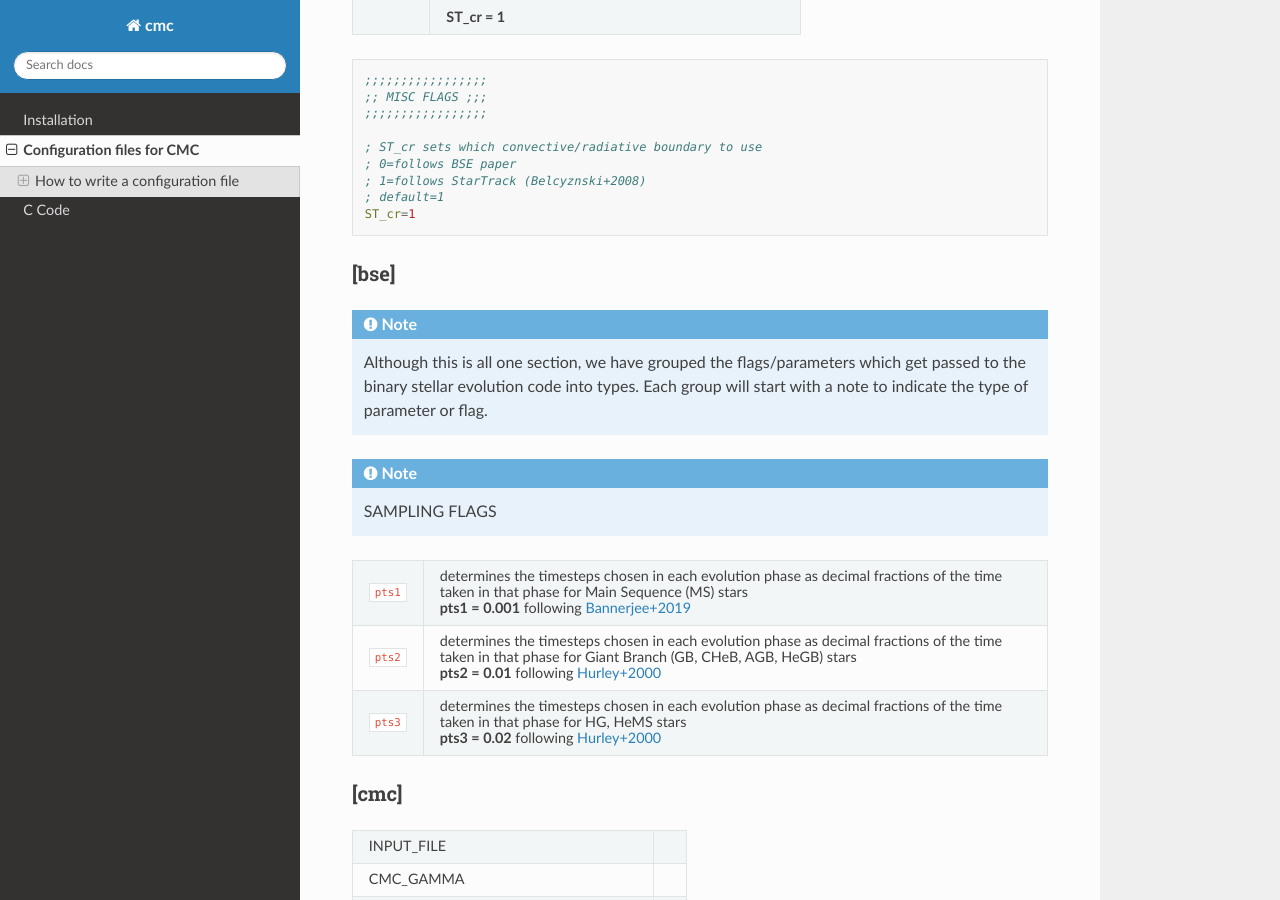
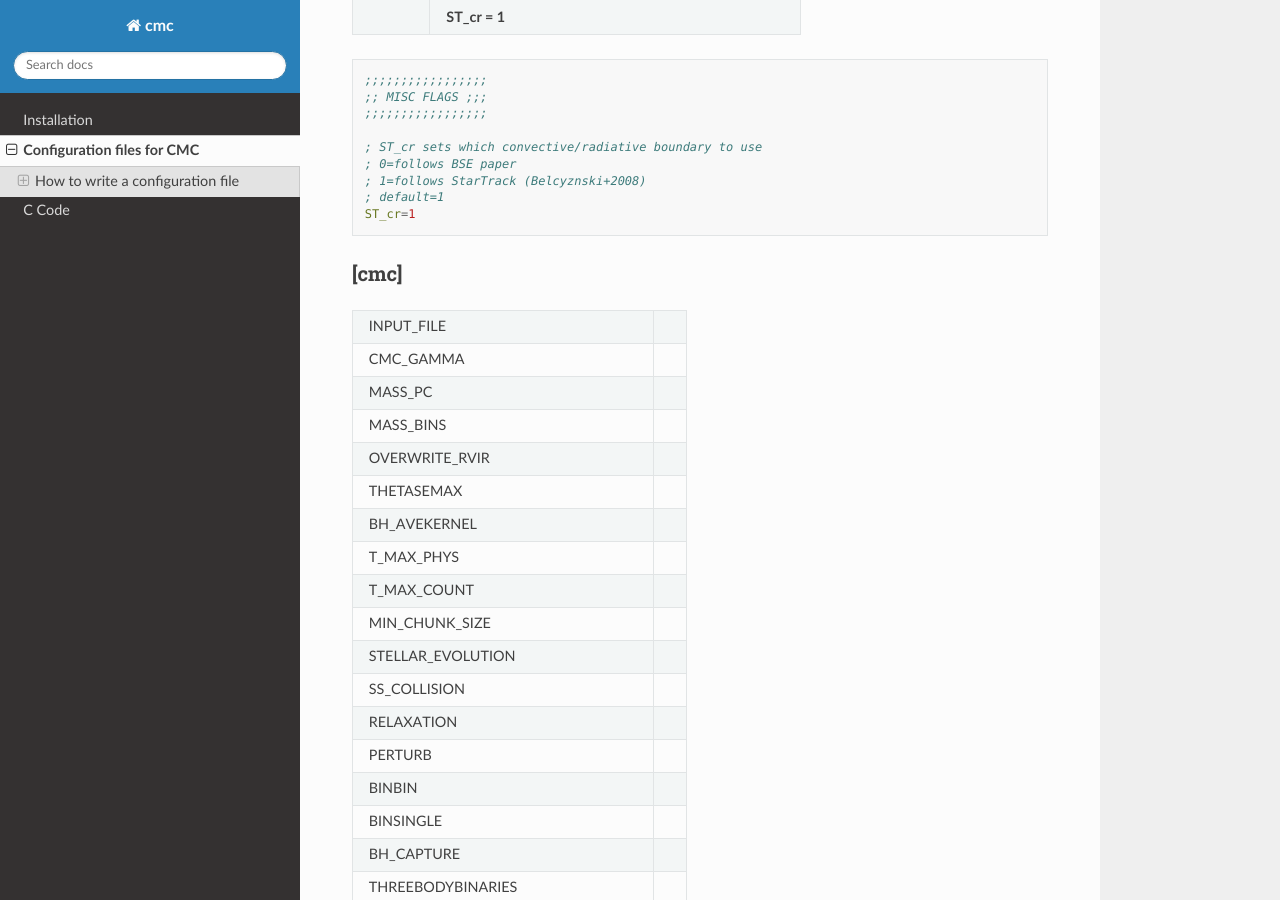
Before and after one commit to ClusterMonteCarlo/CMC-COSMIC, a Sphinx documentation site: the page built from docs/sphinx/source/inifile/index.rst, in a window 1280 px wide and 900 px high, scrolled down 17939 px. Built offline with Sphinx 7.4.7 and the Read the Docs theme 2.0.0, drawn with Linux system fonts in a browser that asks for light colours; formulas are drawn with MathJax 3.

Commit message:
Small focumentaiton bug

```diff
--- a/docs/sphinx/source/inifile/index.rst
+++ b/docs/sphinx/source/inifile/index.rst
@@ -1081,42 +1081,6 @@ common envelope occurs regardless of the choices below:
     ; default=1
     ST_cr=1
 
-
-[bse]
------
-
-.. note::
-
-    Although this is all one section, we have grouped the
-    flags/parameters which get passed to the binary stellar evolution
-    code into types. Each group will start with a note to indicate
-    the type of parameter or flag.
-
-.. note::
-
-    SAMPLING FLAGS
-
-=======================  =====================================================
-``pts1``                 determines the timesteps chosen in each evolution phase as
-                         decimal fractions of the time taken in that phase for
-                         Main Sequence (MS) stars
-
-                         **pts1 = 0.001** following `Bannerjee+2019 <https://ui.adsabs.harvard.edu/abs/2019arXiv190207718B/abstract>`_
-
-``pts2``                 determines the timesteps chosen in each evolution phase as
-                         decimal fractions of the time taken in that phase for
-                         Giant Branch (GB, CHeB, AGB, HeGB) stars
-
-                         **pts2 = 0.01** following `Hurley+2000 <https://ui.adsabs.harvard.edu/abs/2000MNRAS.315..543H/abstract>`_
-
-``pts3``                 determines the timesteps chosen in each evolution phase as
-                         decimal fractions of the time taken in that phase for
-                         HG, HeMS stars
-
-                         **pts3 = 0.02** following `Hurley+2000 <https://ui.adsabs.harvard.edu/abs/2000MNRAS.315..543H/abstract>`_
-=======================  =====================================================
-
-
 [cmc]
 -----
 
```
